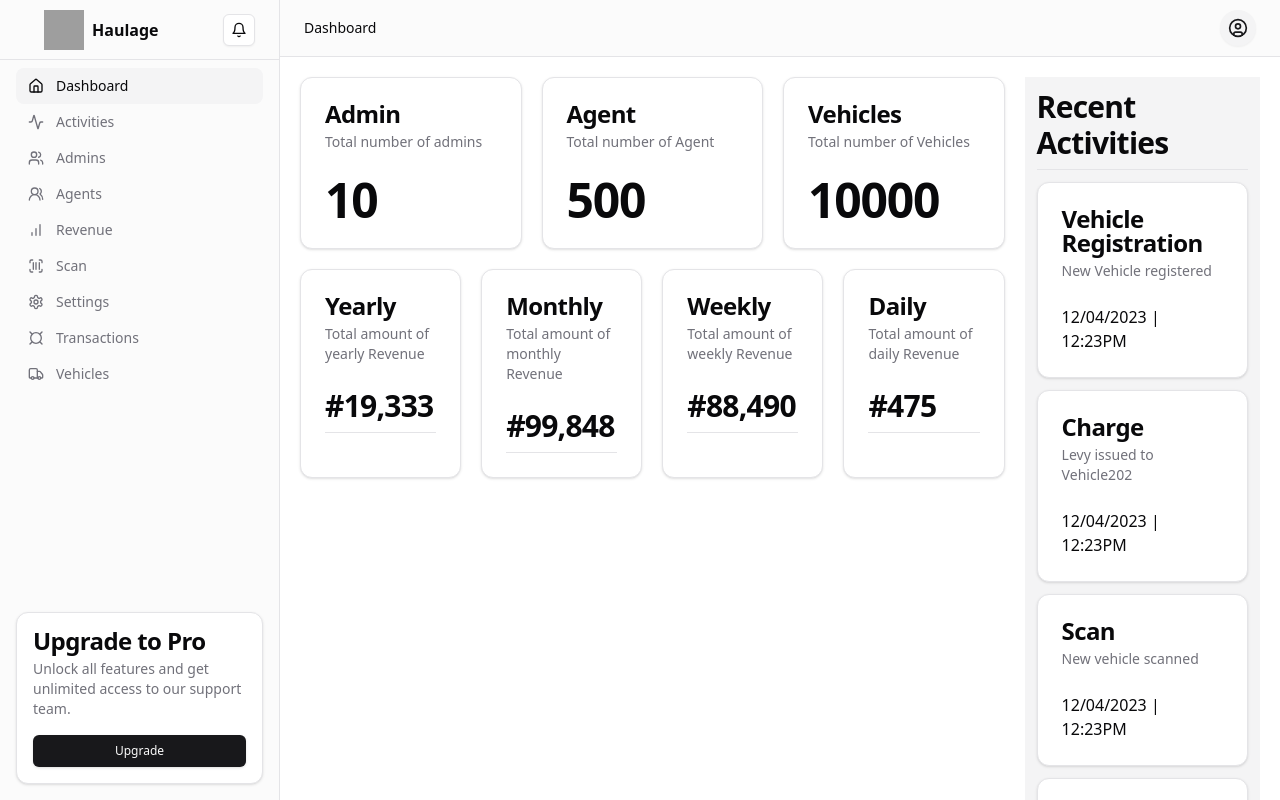
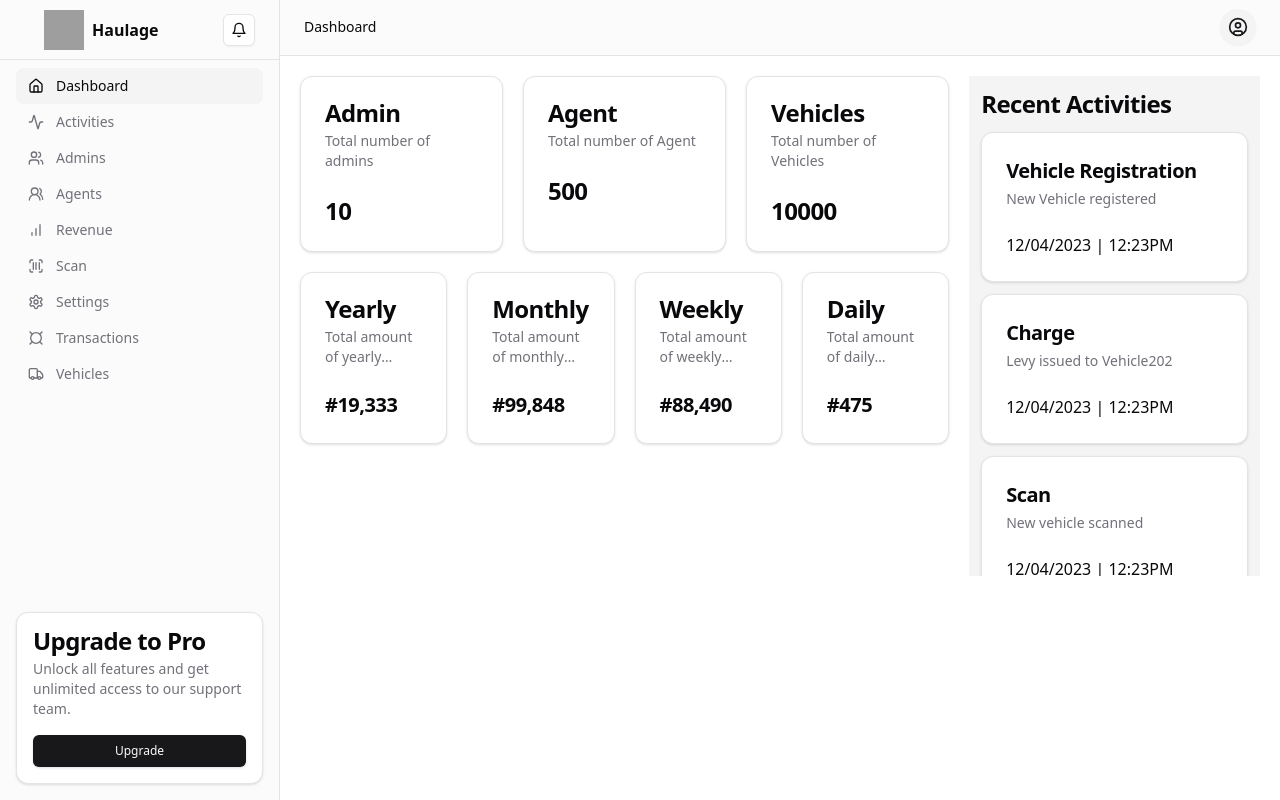
Before and after one commit to iisce/haulage, a Next.js app: page /dashboard in a window 1280 px wide. Shown: the top 800 px of the page. Built offline with nearby package versions, Linux system fonts and the light colour scheme; grey boxes are pictures that could not be loaded.

Commit message:
fix: modified components on dashboard

```diff
--- a/app/layout.tsx
+++ b/app/layout.tsx
@@ -23,7 +23,7 @@ export default function RootLayout({
 		<html lang='en'>
 			<body
 				className={cn(
-					'min-h-screen bg-background font-sans antialiased',
+					'h-screen overflow-clip bg-background font-sans antialiased',
 					ubuntu.variable
 				)}
 			>
--- a/components/dashboard/activities-card.tsx
+++ b/components/dashboard/activities-card.tsx
@@ -18,8 +18,8 @@ export default function ActivitiesCard({
 }) {
   return (
     <Card className="w-full ">
-      <CardHeader>
-        <CardTitle>{title}</CardTitle>
+      <CardHeader className="px-6 space-y-1">
+        <CardTitle className="text-xl">{title}</CardTitle>
         <CardDescription>{description}</CardDescription>
       </CardHeader>
       <CardContent>
--- a/components/dashboard/dashboard-total-card.tsx
+++ b/components/dashboard/dashboard-total-card.tsx
@@ -22,7 +22,7 @@ export default function DashboardTotalCard({
         <CardDescription>{description}</CardDescription>
       </CardHeader>
       <CardContent>
-        <h1 className="grid w-full items-center gap-4">{amount}</h1>
+        <h3 className="grid w-full items-center gap-4">{amount}</h3>
       </CardContent>
     </Card>
   );
--- a/components/dashboard/dashoard-total-revenue.tsx
+++ b/components/dashboard/dashoard-total-revenue.tsx
@@ -19,10 +19,10 @@ export default function DashoardTotalRevenue({
     <Card className="w-full md:w-1/4">
       <CardHeader>
         <CardTitle>{title}</CardTitle>
-        <CardDescription>{description}</CardDescription>
+        <CardDescription className=" line-clamp-2 ">{description}</CardDescription>
       </CardHeader>
       <CardContent>
-        <h2 className="grid w-full items-center gap-4">{amount}</h2>
+        <h4 className="grid w-full items-start justify-start mx-auto gap-4">{amount}</h4>
       </CardContent>
     </Card>
   );
--- a/components/dashboard/super-admin-dashboard.tsx
+++ b/components/dashboard/super-admin-dashboard.tsx
@@ -48,8 +48,8 @@ export default function SuperAdminDashboard() {
           />
         </div>
       </div>
-      <div className=" hidden w-full md:flex flex-col bg-secondary md:w-1/4 gap-3 p-3 ">
-        <h2 className="">Recent Activities</h2>
+      <div className=" hidden w-full h-[500px] overflow-y-scroll  md:flex flex-col  bg-secondary md:w-1/3  gap-3 p-3 ">
+        <h3 className="">Recent Activities</h3>
         <ActivitiesCard
           title={"Vehicle Registration"}
           description={"New Vehicle registered"}
```
